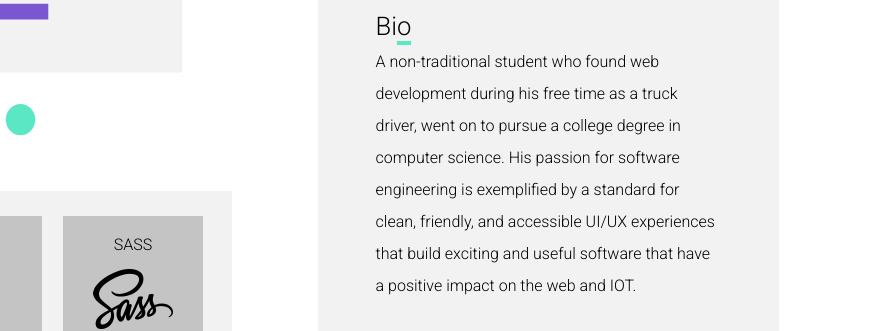
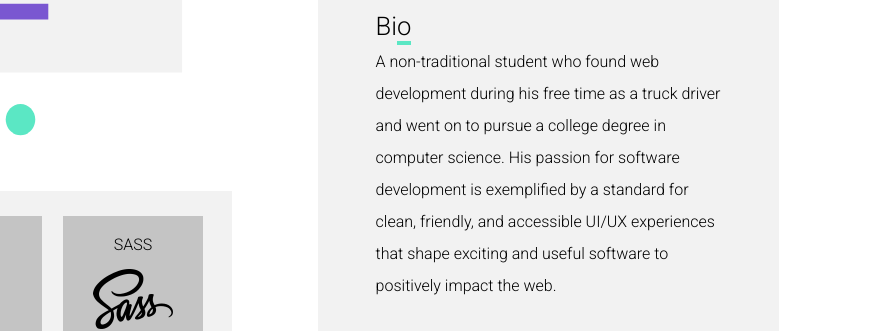
Before and after one commit to JacobSutherland/portfolioV1, a plain HTML site: page index.html in a window 1280 px wide. Shown: the part 1138-1469 px from the top of the page, 394-1280 px from the left. Drawn offline with Linux system fonts and the light colour scheme.

Commit message:
editied bio

```diff
--- a/index.html
+++ b/index.html
@@ -58,7 +58,7 @@
                         <div class='bio-text-container'>
                             <h2>Bi<span>o</span></h2>
                                 <p>
-                                    A non-traditional student who found web development during his free time as a truck driver, went on to pursue a college degree in computer science. His passion for software engineering is exemplified by a standard for clean, friendly, and accessible  UI/UX experiences that build exciting and useful software that have a positive impact on the web and IOT.
+                                    A non-traditional student who found web development during his free time as a truck driver and went on to pursue a college degree in computer science. His passion for software development is exemplified by a standard for clean, friendly, and accessible UI/UX experiences that shape exciting and useful software to positively impact the web.
                                 </p>
                         </div>
                         <div class='education'>
```
